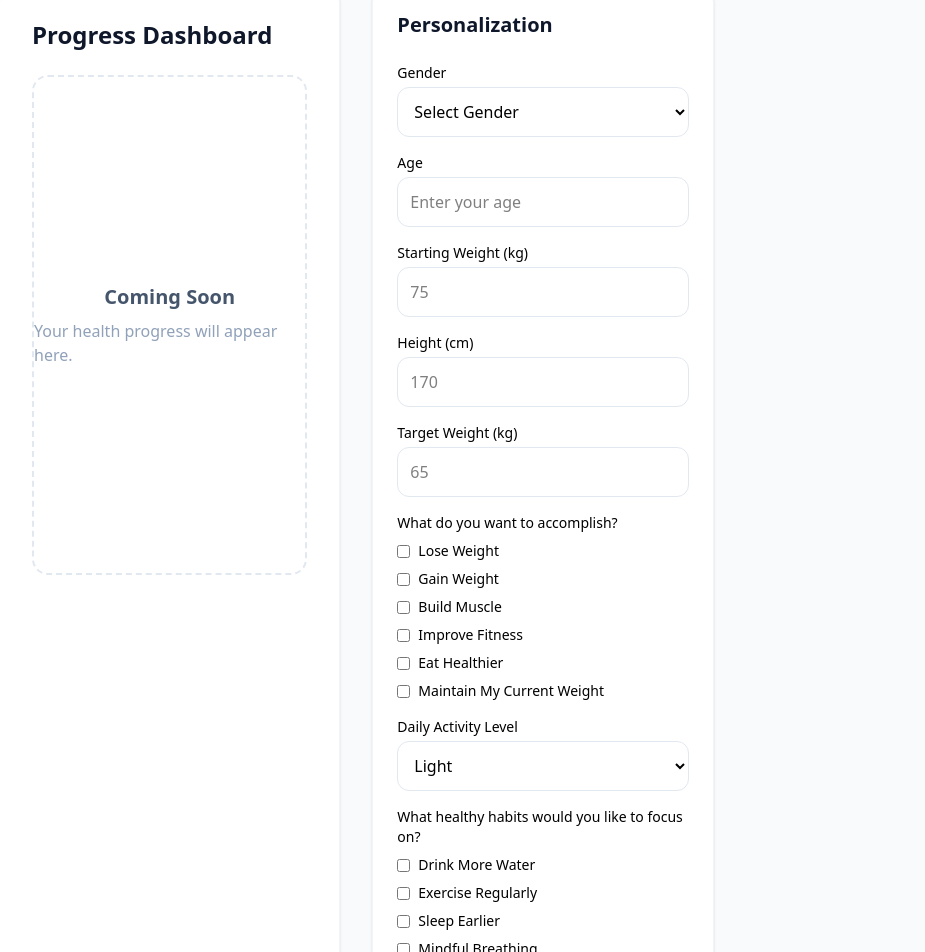
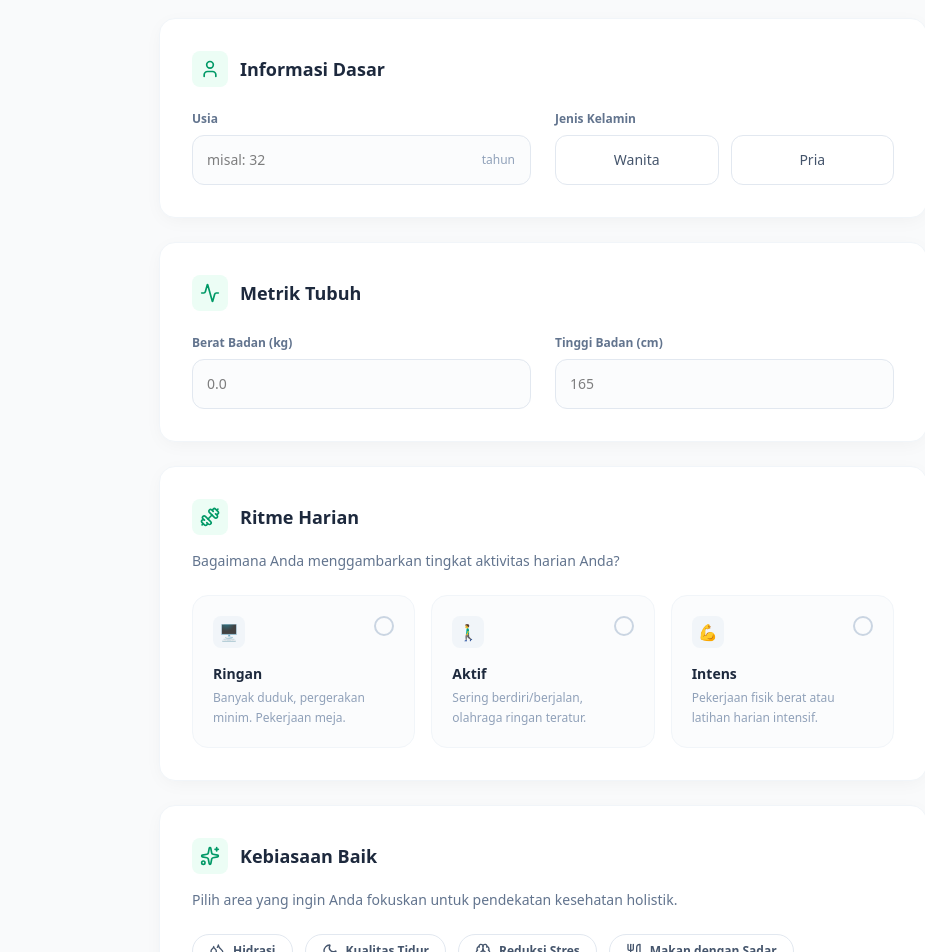
Before and after one commit to alyamutiara2235/web_healthsync, a React (Vite) app: page /personalization in a window 1280 px wide. Shown: the part 283-1235 px from the top of the page, without its empty margins (97-1022 px from the left). Built offline with nearby package versions, Linux system fonts and the light colour scheme; sample sign-in values are in the browser's storage.

Commit message:
halaman personalisasi

```diff
--- a/package.json
+++ b/package.json
@@ -11,9 +11,11 @@
   },
   "dependencies": {
     "@tailwindcss/vite": "^4.3.0",
+    "lucide-react": "^1.23.0",
     "react": "^19.2.6",
     "react-dom": "^19.2.6",
     "react-router-dom": "^7.17.0",
+    "recharts": "^3.9.1",
     "tailwindcss": "^4.3.0"
   },
   "devDependencies": {
--- a/src/pages/Personalization.jsx
+++ b/src/pages/Personalization.jsx
@@ -1,207 +1,262 @@
+import React, { useState } from 'react';
+import { User, Activity, Dumbbell, Sparkles, ArrowRight, Droplets, Moon, Brain, Utensils, Flame, CheckCircle2 } from 'lucide-react';
+
 function Personalization() {
+
+  const [usia, setUsia] = useState('');
+  const [jenisKelamin, setJenisKelamin] = useState('');
+  const [berat, setBerat] = useState('');
+  const [tinggi, setTinggi] = useState('');
+  const [ritmeHarian, setRitmeHarian] = useState('');
+  const [kebiasaan, setKebiasaan] = useState('');
+
+
+  const [hasilKalkulasi, setHasilKalkulasi] = useState(null);
+
+  const toggleKebiasaan = (item) => {
+    setKebiasaan(prev =>
+      prev.includes(item) ? prev.filter(k => k !== item) : [...prev, item]
+    );
+  };
+
+  const hitungKebutuhanKesehatan = (e) => {
+    e.preventDefault();
+    if (!usia || !berat || !tinggi) {
+      alert('Silakan isi usia, berat badan, dan tinggi badan terlebih dahulu.');
+      return;
+    }
+
+    const b = parseFloat(berat);
+    const t = parseFloat(tinggi);
+    const u = parseFloat(usia);
+
+
+    let bmr = 0;
+    if (jenisKelamin === 'Pria') {
+      bmr = 10 * b + 6.25 * t - 5 * u + 5;
+    } else {
+      bmr = 10 * b + 6.25 * t - 5 * u - 161;
+    }
+
+
+    let pengaliAktivitas = 1.2;
+    if (ritmeHarian === 'Aktif') pengaliAktivitas = 1.55;
+    if (ritmeHarian === 'Intens') pengaliAktivitas = 1.725;
+
+    const totalKalori = Math.round(bmr * pengaliAktivitas);
+
+
+    let rekomendasiProgram = 'Program Kebugaran Seimbang';
+    if (ritmeHarian === 'Ringan') {
+      rekomendasiProgram = 'Program Aktivasi Fisik Ringan & Peregangan Fleksibilitas';
+    } else if (kebiasaan.includes('Reduksi Stres') && kebiasaan.includes('Kualitas Tidur')) {
+      rekomendasiProgram = 'Program Restorasi Tubuh (Fokus Tidur Berkualitas & Meditasi)';
+    } else if (ritmeHarian === 'Intens') {
+      rekomendasiProgram = 'Program Pengondisian Atletik & Manajemen Nutrisi Makro';
+    }
+
+
+    setHasilKalkulasi({
+      kalori: totalKalori,
+      program: rekomendasiProgram
+    });
+
+
+    setTimeout(() => {
+      document.getElementById('output-hasil')?.scrollIntoView({ behavior: 'smooth' });
+    }, 100);
+  };
+
   return (
-    <section className="min-h-screen bg-slate-50 py-12 px-6 md:px-12 lg:px-24">
-      <div className="max-w-7xl mx-auto">
+    <section className="min-h-screen bg-[#f9fafb] py-16 px-4 sm:px-6 lg:px-8 flex flex-col items-center">
+      <div className="w-full max-w-3xl space-y-8">
 
-        <div className="mb-10">
-          <span className="text-emerald-600 font-semibold text-sm">
-            HealthSync
-          </span>
 
-          <h1 className="text-4xl font-bold text-slate-900 mt-2">
-            Personalization & Progress Tracking
+        <div className="text-center space-y-3">
+          <span className="text-teal-600 font-bold text-xs uppercase tracking-widest bg-teal-50 px-3 py-1 rounded-full">Personalisasi</span>
+          <h1 className="text-4xl font-extrabold text-slate-900 tracking-tight mt-2">
+            Kenalan dengan Tubuhmu
           </h1>
-
-          <p className="text-slate-600 mt-3 max-w-2xl">
-            Personalize your health journey and monitor your progress over time.
+          <p className="text-slate-500 max-w-2xl mx-auto text-base">
+            Cukup lengkapi profil ini agar kamu bisa memantau kesehatan dengan cara yang paling nyaman untukmu.
           </p>
         </div>
 
-        <div className="grid grid-cols-1 lg:grid-cols-3 gap-8">
+        <form onSubmit={hitungKebutuhanKesehatan} className="space-y-6">
 
-          <div className="flex-1 bg-white rounded-2xl p-8 shadow-sm border border-slate-100">
-            <h2 className="text-2xl font-bold text-slate-900 mb-6">
-              Progress Dashboard
-            </h2>
 
-            <div className="h-[500px] rounded-2xl border-2 border-dashed border-slate-200 flex flex-col items-center justify-center">
-              <p className="text-xl font-semibold text-slate-600">
-                Coming Soon
-              </p>
-
-              <p className="text-slate-400 mt-2">
-                Your health progress will appear here.
-              </p>
+          <div className="bg-white rounded-2xl p-8 border border-slate-100 shadow-[0_4px_20px_-4px_rgba(0,0,0,0.05)]">
+            <div className="flex items-center gap-3 mb-6">
+              <div className="p-2 bg-emerald-50 text-emerald-600 rounded-lg"><User className="w-5 h-5" /></div>
+              <h2 className="text-lg font-bold text-slate-800">Informasi Dasar</h2>
+            </div>
+            <div className="grid grid-cols-1 md:grid-cols-2 gap-6">
+              <div>
+                <label className="block text-xs font-semibold text-slate-500 mb-2">Usia</label>
+                <div className="relative flex items-center">
+                  <input
+                    type="number" value={usia} onChange={(e) => setUsia(e.target.value)} required placeholder="misal: 32"
+                    className="w-full rounded-xl border border-slate-200 bg-slate-50/50 p-3.5 pr-16 text-sm outline-none focus:bg-white focus:ring-2 focus:ring-teal-600/20 focus:border-teal-600 transition-all"
+                  />
+                  <span className="absolute right-4 text-xs font-medium text-slate-400">tahun</span>
+                </div>
+              </div>
+              <div>
+                <label className="block text-xs font-semibold text-slate-500 mb-2">Jenis Kelamin</label>
+                <div className="grid grid-cols-2 gap-3">
+                  {['Wanita', 'Pria'].map((jk) => (
+                    <button
+                      key={jk} type="button" onClick={() => setJenisKelamin(jk)}
+                      className={`p-3.5 rounded-xl text-sm font-medium border transition-all ${jenisKelamin === jk ? 'border-teal-600 bg-teal-50/50 text-teal-700 font-semibold' : 'border-slate-200 text-slate-600 hover:bg-slate-50'}`}
+                    >
+                      {jk}
+                    </button>
+                  ))}
+                </div>
+              </div>
             </div>
           </div>
 
-          <div className="bg-white rounded-2xl p-6 shadow-sm border border-slate-100">
 
-            <h2 className="text-xl font-bold text-slate-900 mb-6">
-              Personalization
-            </h2>
-
-            <form className="space-y-4">
-
+          <div className="bg-white rounded-2xl p-8 border border-slate-100 shadow-[0_4px_20px_-4px_rgba(0,0,0,0.05)]">
+            <div className="flex items-center gap-3 mb-6">
+              <div className="p-2 bg-emerald-50 text-emerald-600 rounded-lg"><Activity className="w-5 h-5" /></div>
+              <h2 className="text-lg font-bold text-slate-800">Metrik Tubuh</h2>
+            </div>
+            <div className="grid grid-cols-1 md:grid-cols-2 gap-6">
               <div>
-                <label className="block text-sm font-medium mb-1">
-                  Gender
-                </label>
-
-                <select className="w-full rounded-xl border border-slate-200 p-3">
-                  <option>Select Gender</option>
-                  <option>Male</option>
-                  <option>Female</option>
-                </select>
-              </div>
-
-              <div>
-                <label className="block text-sm font-medium mb-1">
-                  Age
-                </label>
-
+                <label className="block text-xs font-semibold text-slate-500 mb-2">Berat Badan (kg)</label>
                 <input
-                  type="number"
-                  placeholder="Enter your age"
-                  className="w-full rounded-xl border border-slate-200 p-3"
+                  type="number" step="0.1" value={berat} onChange={(e) => setBerat(e.target.value)} required placeholder="0.0"
+                  className="w-full rounded-xl border border-slate-200 bg-slate-50/50 p-3.5 text-sm outline-none focus:bg-white focus:ring-2 focus:ring-teal-600/20 focus:border-teal-600 transition-all"
                 />
               </div>
-
               <div>
-                <label className="block text-sm font-medium mb-1">
-                  Starting Weight (kg)
-                </label>
-
+                <label className="block text-xs font-semibold text-slate-500 mb-2">Tinggi Badan (cm)</label>
                 <input
-                  type="number"
-                  placeholder="75"
-                  className="w-full rounded-xl border border-slate-200 p-3"
+                  type="number" value={tinggi} onChange={(e) => setTinggi(e.target.value)} required placeholder="165"
+                  className="w-full rounded-xl border border-slate-200 bg-slate-50/50 p-3.5 text-sm outline-none focus:bg-white focus:ring-2 focus:ring-teal-600/20 focus:border-teal-600 transition-all"
                 />
               </div>
+            </div>
+          </div>
 
+
+          <div className="bg-white rounded-2xl p-8 border border-slate-100 shadow-[0_4px_20px_-4px_rgba(0,0,0,0.05)]">
+            <div className="flex items-center gap-3 mb-4">
+              <div className="p-2 bg-emerald-50 text-emerald-600 rounded-lg"><Dumbbell className="w-5 h-5" /></div>
+              <h2 className="text-lg font-bold text-slate-800">Ritme Harian</h2>
+            </div>
+            <p className="text-sm text-slate-500 mb-6">Bagaimana Anda menggambarkan tingkat aktivitas harian Anda?</p>
+            <div className="grid grid-cols-1 md:grid-cols-3 gap-4">
+              {[
+                { id: 'Ringan', emo: '🖥️', desc: 'Banyak duduk, pergerakan minim. Pekerjaan meja.' },
+                { id: 'Aktif', emo: '🚶‍♂️', desc: 'Sering berdiri/berjalan, olahraga ringan teratur.' },
+                { id: 'Intens', emo: '💪', desc: 'Pekerjaan fisik berat atau latihan harian intensif.' }
+              ].map((opsi) => (
+                <div
+                  key={opsi.id} onClick={() => setRitmeHarian(opsi.id)}
+                  className={`p-5 rounded-2xl border cursor-pointer flex flex-col justify-between transition-all ${ritmeHarian === opsi.id ? 'border-teal-600 bg-slate-50/30 ring-1 ring-teal-600' : 'border-slate-100 bg-slate-50/50 hover:bg-slate-50'}`}
+                >
+                  <div className="flex justify-between items-start w-full">
+                    <div className="w-8 h-8 rounded-lg bg-slate-100 flex items-center justify-center text-slate-500 mb-4">{opsi.emo}</div>
+                    <div className={`w-5 h-5 rounded-full border-2 flex items-center justify-center ${ritmeHarian === opsi.id ? 'border-teal-600' : 'border-slate-300'}`}>
+                      {ritmeHarian === opsi.id && <div className="w-2.5 h-2.5 rounded-full bg-teal-600" />}
+                    </div>
+                  </div>
+                  <div>
+                    <h3 className="text-sm font-bold text-slate-800 mb-1">{opsi.id}</h3>
+                    <p className="text-xs text-slate-400 leading-relaxed">{opsi.desc}</p>
+                  </div>
+                </div>
+              ))}
+            </div>
+          </div>
+
+
+          <div className="bg-white rounded-2xl p-8 border border-slate-100 shadow-[0_4px_20px_-4px_rgba(0,0,0,0.05)]">
+            <div className="flex items-center gap-3 mb-4">
+              <div className="p-2 bg-emerald-50 text-emerald-600 rounded-lg"><Sparkles className="w-5 h-5" /></div>
+              <h2 className="text-lg font-bold text-slate-800">Kebiasaan Baik</h2>
+            </div>
+            <p className="text-sm text-slate-500 mb-6">Pilih area yang ingin Anda fokuskan untuk pendekatan kesehatan holistik.</p>
+            <div className="flex flex-wrap gap-3">
+              {[
+                { nama: 'Hidrasi', ikon: <Droplets className="w-4 h-4" /> },
+                { nama: 'Kualitas Tidur', ikon: <Moon className="w-4 h-4" /> },
+                { nama: 'Reduksi Stres', ikon: <Brain className="w-4 h-4" /> },
+                { nama: 'Makan dengan Sadar', ikon: <Utensils className="w-4 h-4" /> }
+              ].map((item) => {
+                const terpilih = kebiasaan.includes(item.nama);
+                return (
+                  <button
+                    key={item.nama} type="button" onClick={() => toggleKebiasaan(item.nama)}
+                    className={`flex items-center gap-2 px-4 py-2 rounded-full text-xs font-semibold border transition-all ${terpilih ? 'bg-[#005f54] border-[#005f54] text-white shadow-sm' : 'bg-white border-slate-200 text-slate-600 hover:bg-slate-50'}`}
+                  >
+                    {item.ikon}
+                    {item.nama}
+                  </button>
+                );
+              })}
+            </div>
+          </div>
+
+
+          <div className="flex justify-end pt-4">
+            <button
+              type="submit"
+              className="flex items-center gap-2 rounded-xl bg-[#005f54] px-6 py-3 text-sm font-semibold text-white hover:bg-[#004d44] transition-all shadow-md active:scale-[0.98]"
+            >
+              Simpan Profil & Lihat Rekomendasi
+              <ArrowRight className="w-4 h-4" />
+            </button>
+          </div>
+        </form>
+
+
+        {hasilKalkulasi && (
+          <div id="output-hasil" className="bg-gradient-to-br from-teal-800 to-[#004d44] rounded-3xl p-8 text-white shadow-xl space-y-6 transition-all duration-500 animate-fade-in">
+            <div className="flex items-center gap-3 border-b border-teal-700/50 pb-4">
+              <CheckCircle2 className="w-7 h-7 text-teal-300" />
               <div>
-                <label className="block text-sm font-medium mb-1">
-                  Height (cm)
-                </label>
+                <h2 className="text-xl font-bold tracking-wide">Analisis Profil Kesehatan</h2>
+                <p className="text-xs text-teal-200/80">Disusun berdasarkan data personalisasi biologis anda</p>
+              </div>
+            </div>
 
-                <input
-                  type="number"
-                  placeholder="170"
-                  className="w-full rounded-xl border border-slate-200 p-3"
-                />
-              </div>
+            <div className="grid grid-cols-1 md:grid-cols-2 gap-6 items-center">
 
-              <div>
-                <label className="block text-sm font-medium mb-1">
-                  Target Weight (kg)
-                </label>
-
-                <input
-                  type="number"
-                  placeholder="65"
-                  className="w-full rounded-xl border border-slate-200 p-3"
-                />
-              </div>
-
-              <div>
-                <label className="block text-sm font-medium mb-2">
-                  What do you want to accomplish?
-                </label>
-
-                <div className="space-y-2 text-sm">
-
-                  <label className="flex items-center gap-2">
-                    <input type="checkbox" />
-                    Lose Weight
-                  </label>
-
-                  <label className="flex items-center gap-2">
-                    <input type="checkbox" />
-                    Gain Weight
-                  </label>
-
-                  <label className="flex items-center gap-2">
-                    <input type="checkbox" />
-                    Build Muscle
-                  </label>
-
-                  <label className="flex items-center gap-2">
-                    <input type="checkbox" />
-                    Improve Fitness
-                  </label>
-
-                  <label className="flex items-center gap-2">
-                    <input type="checkbox" />
-                    Eat Healthier
-                  </label>
-
-                  <label className="flex items-center gap-2">
-                    <input type="checkbox" />
-                    Maintain My Current Weight
-                  </label>
-
+              <div className="bg-teal-900/40 border border-teal-700/30 p-6 rounded-2xl flex items-center gap-5">
+                <div className="p-4 bg-teal-500/20 text-teal-300 rounded-full">
+                  <Flame className="w-8 h-8 animate-pulse" />
+                </div>
+                <div>
+                  <p className="text-xs text-teal-200 font-medium tracking-wider uppercase">Estimasi Energi Harian (TDEE)</p>
+                  <p className="text-3xl font-black text-white mt-1">
+                    {hasilKalkulasi.kalori} <span className="text-sm font-normal text-teal-200">Kalori / hari</span>
+                  </p>
                 </div>
               </div>
 
-              <div>
-                <label className="block text-sm font-medium mb-1">
-                  Daily Activity Level
-                </label>
-
-                <select className="w-full rounded-xl border border-slate-200 p-3">
-                  <option>Light</option>
-                  <option>Moderate</option>
-                  <option>Active</option>
-                </select>
-              </div>
-
-              <div>
-                <label className="block text-sm font-medium mb-2">
-                  What healthy habits would you like to focus on?
-                </label>
-
-                <div className="space-y-2 text-sm">
-
-                  <label className="flex items-center gap-2">
-                    <input type="checkbox" />
-                    Drink More Water
-                  </label>
-
-                  <label className="flex items-center gap-2">
-                    <input type="checkbox" />
-                    Exercise Regularly
-                  </label>
-
-                  <label className="flex items-center gap-2">
-                    <input type="checkbox" />
-                    Sleep Earlier
-                  </label>
-
-                  <label className="flex items-center gap-2">
-                    <input type="checkbox" />
-                    Mindful Breathing
-                  </label>
-
-                  <label className="flex items-center gap-2">
-                    <input type="checkbox" />
-                    Reduce Screen Time
-                  </label>
-
+              <div className="bg-teal-900/40 border border-teal-700/30 p-6 rounded-2xl flex items-center gap-5">
+                <div className="p-4 bg-teal-500/20 text-teal-300 rounded-full">
+                  <Sparkles className="w-8 h-8" />
+                </div>
+                <div>
+                  <p className="text-xs text-teal-200 font-medium tracking-wider uppercase">Rekomendasi Program</p>
+                  <p className="text-md font-bold text-teal-100 mt-1 leading-snug">
+                    {hasilKalkulasi.program}
+                  </p>
                 </div>
               </div>
+            </div>
 
-              <button
-                type="submit"
-                className="w-full rounded-full bg-emerald-600 py-3 text-white font-medium hover:bg-emerald-700 transition-all"
-              >
-                Save Preferences
-              </button>
+            <p className="text-[11px] text-teal-200/60 text-center pt-2">
+              *Hasil ini merupakan estimasi awal sistem untuk memahami kondisi awal metabolisme tubuh Anda.
+            </p>
+          </div>
+        )}
 
-            </form>
-
-          </div>
-
-        </div>
       </div>
     </section>
   );
```
Also changed, not shown: 1 other file (tests, documents, lock files or other folders).
